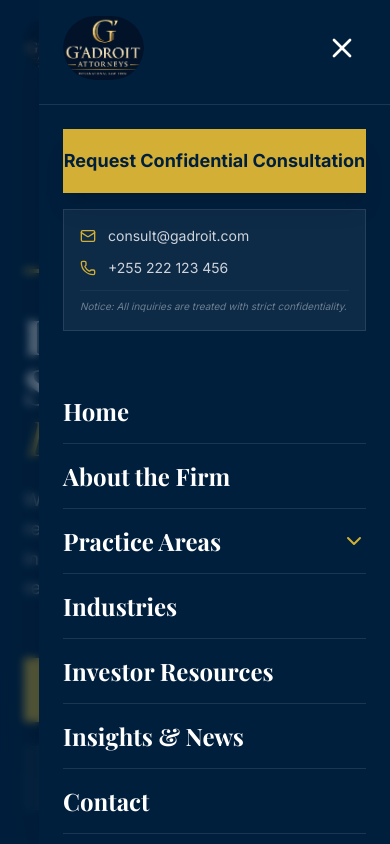
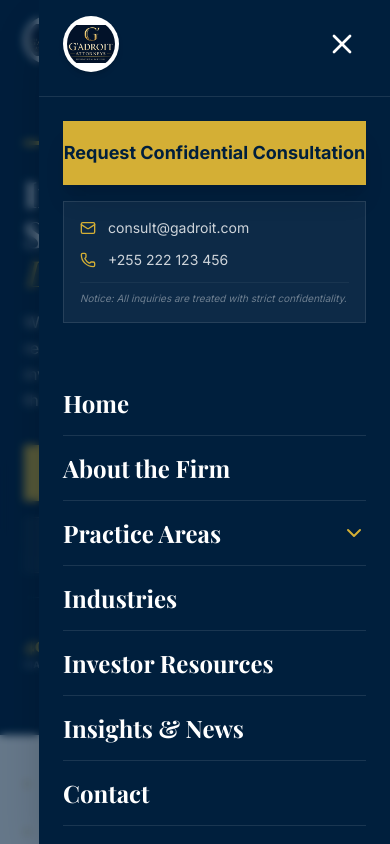
Before and after one commit to haadi0/law, a Next.js app: page / in a window 390 px wide. Both pictures are taken after a click on the button 346 px from the left and 44 px from the top of the page. Built offline with nearby package versions, Linux system fonts and the light colour scheme; a web font is replaced by a local one.

Commit message:
also fixes phone hero section the tetx top padding too muhc also do with

```diff
--- a/src/app/page.tsx
+++ b/src/app/page.tsx
@@ -20,56 +20,56 @@
 
   return (
     <div className="w-full">
-      {/* Hero Section - Optimized for 3-tier header */}
-      <section className="relative min-h-[90vh] lg:min-h-screen flex items-center pt-64 md:pt-72 pb-24 overflow-hidden bg-primary text-white">
+      {/* Hero Section - Optimized for 3-tier header & Improved Mobile Compactness */}
+      <section className="relative min-h-[80vh] lg:min-h-screen flex items-center pt-32 md:pt-64 lg:pt-72 pb-16 lg:pb-24 overflow-hidden bg-primary text-white">
         {/* Background Subtle Pattern */}
         <div className="absolute inset-0 z-0 opacity-10">
           <div className="absolute inset-0" style={{ backgroundImage: 'radial-gradient(circle, #D4AF37 1px, transparent 1px)', backgroundSize: '40px 40px' }}></div>
         </div>
 
         <div className="container mx-auto px-6 lg:px-12 relative z-10">
-          <div className="grid grid-cols-1 lg:grid-cols-12 gap-16 items-center">
+          <div className="grid grid-cols-1 lg:grid-cols-12 gap-12 lg:gap-16 items-center">
 
             {/* Left Content: The Strategy */}
-            <div className="lg:col-span-7 space-y-10 animate-in fade-in slide-in-from-left-8 duration-1000">
-              <div className="space-y-6">
+            <div className="lg:col-span-7 space-y-6 lg:space-y-10 animate-in fade-in slide-in-from-left-8 duration-1000">
+              <div className="space-y-4 lg:space-y-6">
                 <div className="flex items-center gap-4">
                   <div className="h-1 w-12 bg-accent"></div>
                   <span className="text-[10px] uppercase tracking-[0.5em] font-bold text-accent">Tanzania-Rooted Authority</span>
                 </div>
-                <h1 className="text-5xl md:text-8xl font-headline font-bold leading-[1.05]">
+                <h1 className="text-4xl md:text-6xl lg:text-8xl font-headline font-bold leading-[1.1] lg:leading-[1.05]">
                   International Strategy. <br />
                   <span className="text-accent italic font-normal">Local Authority.</span>
                 </h1>
-                <p className="text-lg md:text-2xl text-primary-foreground/70 max-w-2xl font-light leading-relaxed">
+                <p className="text-base md:text-xl lg:text-2xl text-primary-foreground/70 max-w-2xl font-light leading-relaxed">
                   We provide the elite legal architecture required for significant cross-border investment and complex dispute resolution in the East African region.
                 </p>
               </div>
 
-              <div className="flex flex-col sm:flex-row items-start gap-6 pt-4">
-                <Button asChild size="lg" className="bg-accent text-accent-foreground hover:bg-white hover:text-primary rounded-none px-12 h-16 text-base font-bold transition-all shadow-2xl shadow-black/20 group">
+              <div className="flex flex-col sm:flex-row items-start gap-4 lg:gap-6 pt-2 lg:pt-4">
+                <Button asChild size="lg" className="w-full sm:w-auto bg-accent text-accent-foreground hover:bg-white hover:text-primary rounded-none px-10 lg:px-12 h-14 lg:h-16 text-sm lg:text-base font-bold transition-all shadow-2xl shadow-black/20 group">
                   <Link href="/contact" className="flex items-center gap-2">
                     Request Consultation <ArrowRight className="w-4 h-4 group-hover:translate-x-1 transition-transform" />
                   </Link>
                 </Button>
-                <Button asChild size="lg" className="bg-white/5 backdrop-blur-sm border border-white/10 text-white hover:bg-white/10 hover:border-accent/50 rounded-none px-10 h-16 text-base font-bold transition-all">
+                <Button asChild size="lg" className="w-full sm:w-auto bg-white/5 backdrop-blur-sm border border-white/10 text-white hover:bg-white/10 hover:border-accent/50 rounded-none px-8 lg:px-10 h-14 lg:h-16 text-sm lg:text-base font-bold transition-all">
                   <Link href="/practice-areas">Practice Expertise</Link>
                 </Button>
               </div>
 
               {/* Quick Metrics */}
-              <div className="grid grid-cols-3 gap-8 pt-12 border-t border-white/10">
+              <div className="grid grid-cols-3 gap-4 lg:gap-8 pt-8 lg:pt-12 border-t border-white/10">
                 <div>
-                  <div className="text-2xl font-headline font-bold text-accent">40+</div>
-                  <div className="text-[10px] uppercase tracking-widest text-white/40 font-bold">Market Entries</div>
+                  <div className="text-xl lg:text-2xl font-headline font-bold text-accent">40+</div>
+                  <div className="text-[9px] lg:text-[10px] uppercase tracking-widest text-white/40 font-bold">Market Entries</div>
                 </div>
                 <div>
-                  <div className="text-2xl font-headline font-bold text-accent">$2B+</div>
-                  <div className="text-[10px] uppercase tracking-widest text-white/40 font-bold">Assets Advised</div>
+                  <div className="text-xl lg:text-2xl font-headline font-bold text-accent">$2B+</div>
+                  <div className="text-[9px] lg:text-[10px] uppercase tracking-widest text-white/40 font-bold">Assets Advised</div>
                 </div>
                 <div>
-                  <div className="text-2xl font-headline font-bold text-accent">100%</div>
-                  <div className="text-[10px] uppercase tracking-widest text-white/40 font-bold">Confidentiality</div>
+                  <div className="text-xl lg:text-2xl font-headline font-bold text-accent">100%</div>
+                  <div className="text-[9px] lg:text-[10px] uppercase tracking-widest text-white/40 font-bold">Confidentiality</div>
                 </div>
               </div>
             </div>
--- a/src/components/header/MobileDrawer.tsx
+++ b/src/components/header/MobileDrawer.tsx
@@ -80,13 +80,13 @@
             <div className="flex min-h-[100dvh] flex-col pt-[calc(env(safe-area-inset-top)+16px)] pb-[calc(env(safe-area-inset-bottom)+16px)]">
               <div className="px-6 pb-6 flex justify-between items-center border-b border-white/10 shrink-0">
                 <Link href="/" onClick={onClose} className="flex items-center">
-                  <div className="relative rounded-full overflow-hidden w-auto h-auto">
+                  <div className="relative rounded-full overflow-hidden w-14 h-14 bg-white flex items-center justify-center shadow-md">
                     <Image
                       src={GadroitLogo}
                       alt="G'Adroit Attorneys"
-                      width={220}
-                      height={70}
-                      className="h-16 w-auto object-contain rounded-full"
+                      width={56}
+                      height={56}
+                      className="w-full h-full object-contain p-1 rounded-full"
                     />
                   </div>
                 </Link>
--- a/src/components/header/MobileNav.tsx
+++ b/src/components/header/MobileNav.tsx
@@ -17,15 +17,15 @@
 
   return (
     <div className="flex items-center justify-between w-full">
-      {/* Brand / Logo */}
+      {/* Brand / Logo - Optimized for Circularity */}
       <Link href="/" className="flex items-center group">
-        <div className="relative rounded-full overflow-hidden w-auto h-auto">
+        <div className="relative rounded-full overflow-hidden w-12 h-12 flex items-center justify-center bg-white shadow-md">
           <Image
             src={GadroitLogo}
             alt="G'Adroit Attorneys"
-            width={180}
-            height={54}
-            className="h-14 w-auto object-contain rounded-full"
+            width={48}
+            height={48}
+            className="w-full h-full object-contain p-1 rounded-full"
             priority
           />
         </div>
@@ -35,7 +35,7 @@
       <div className="flex items-center gap-4">
         <a
           href="tel:+1238591263"
-          className="p-2 rounded-full bg-white/10 text-accent border border-accent/20 transition-all"
+          className="p-3 rounded-full bg-white/10 text-accent border border-accent/20 transition-all"
           aria-label="Call office"
         >
           <Phone className="w-4 h-4" />
@@ -46,7 +46,7 @@
           aria-label="Open menu"
           aria-expanded={isDrawerOpen}
         >
-          <Menu className="w-6 h-6" />
+          <Menu className="w-7 h-7" />
         </button>
       </div>
 
--- a/src/components/layout/Footer.tsx
+++ b/src/components/layout/Footer.tsx
@@ -14,16 +14,16 @@
     <footer className="bg-primary text-primary-foreground pt-16 pb-8 px-6 lg:px-12">
       <div className="max-w-7xl mx-auto">
         <div className="grid grid-cols-1 md:grid-cols-2 lg:grid-cols-4 gap-12 mb-16">
-          {/* Brand block */}
+          {/* Brand block - Improved Circular Logo */}
           <div className="space-y-6">
             <Link href="/" className="flex items-center group">
-              <div className="relative rounded-full overflow-hidden w-auto h-auto">
+              <div className="relative rounded-full overflow-hidden w-20 h-20 bg-white flex items-center justify-center shadow-lg border border-white/5">
                 <Image
                   src={GadroitLogo}
                   alt="G'Adroit Attorneys"
-                  width={280}
-                  height={90}
-                  className="h-24 w-auto object-contain rounded-full"
+                  width={80}
+                  height={80}
+                  className="w-full h-full object-contain p-2 rounded-full"
                 />
               </div>
             </Link>
--- a/src/components/layout/Header.tsx
+++ b/src/components/layout/Header.tsx
@@ -57,15 +57,15 @@
             </a>
           </div>
 
-          {/* Center: Branding */}
+          {/* Center: Branding - Full Round Logo */}
           <Link href="/" className="flex items-center justify-center group">
-            <div className="relative rounded-full overflow-hidden w-auto h-auto">
+            <div className="relative rounded-full overflow-hidden w-24 h-24 lg:w-28 lg:h-28 flex items-center justify-center bg-white shadow-sm border border-secondary/20">
               <Image
                 src={GadroitLogo}
                 alt="G'Adroit Attorneys"
-                width={320}
-                height={100}
-                className="h-24 w-auto object-contain rounded-full"
+                width={120}
+                height={120}
+                className="w-full h-full object-contain p-2 rounded-full"
                 priority
               />
             </div>
```
